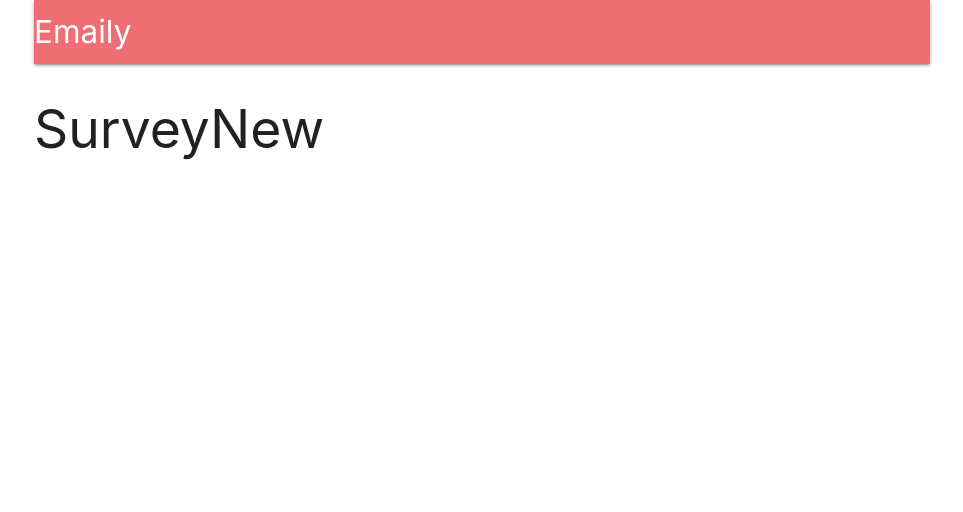
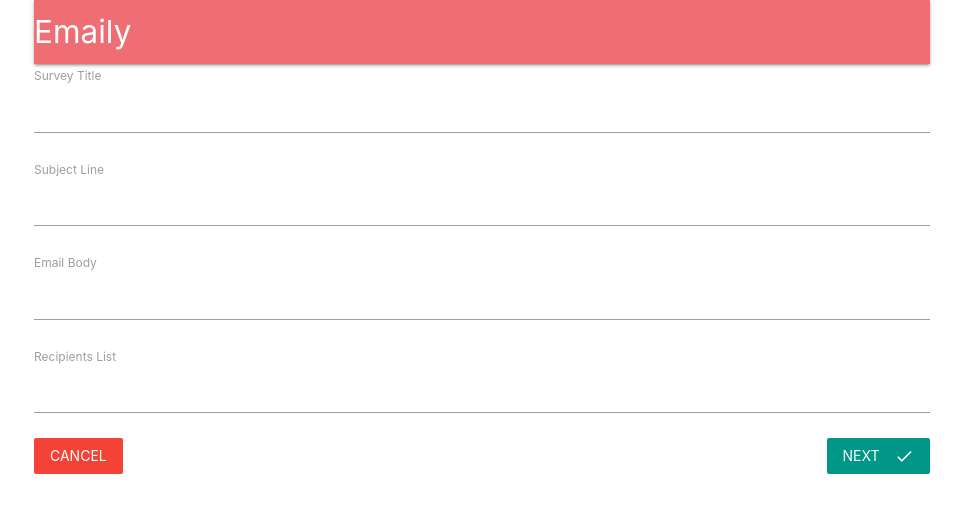
Before and after one commit to adelinegayle/feedback-sender, a React app in the folder client/: page /surveys/new in a window 1280 px wide. Shown: the whole page, without its empty margins (158-1121 px from the left). Built offline with nearby package versions, Linux system fonts and the light colour scheme; no server answers.

Commit message:
client side survey form

```diff
--- a/client/package.json
+++ b/client/package.json
@@ -16,6 +16,7 @@
     "react-scripts": "5.0.1",
     "react-stripe-checkout": "^2.6.3",
     "redux": "^4.2.0",
+    "redux-form": "^8.3.8",
     "redux-thunk": "^2.4.1",
     "web-vitals": "^2.1.4"
   },
--- a/client/public/index.html
+++ b/client/public/index.html
@@ -24,6 +24,7 @@
       work correctly both with client-side routing and a non-root public URL.
       Learn how to configure a non-root public URL by running `npm run build`.
     -->
+    <link href="https://fonts.googleapis.com/icon?family=Material+Icons" rel="stylesheet">
     <title>React App</title>
   </head>
   <body>
--- a/client/src/components/App.js
+++ b/client/src/components/App.js
@@ -5,9 +5,8 @@ import * as actions from '../actions';
 
 import Header from './Header';
 import Landing from './Landing';
-const Dashboard = () => <h2>Dashboard</h2>;
-const SurveyNew = () => <h2>SurveyNew</h2>;
-
+import Dashboard from './Dashboard';
+import SurveyNew from './surveys/SurveyNew';
 class App extends Component {
   componentDidMount() {
     this.props.fetchUser();
@@ -15,16 +14,14 @@ class App extends Component {
 
   render() {
     return (
+      <BrowserRouter>
         <div className='container'>
-        <BrowserRouter>
-          <div>
           <Header />
           <Route exact path='/' component={Landing} />
           <Route exact path='/surveys' component={Dashboard} />
           <Route path='/surveys/new' component={SurveyNew} />
         </div>
       </BrowserRouter>
-      </div>
     );
   }
 }
--- /dev/null
+++ b/client/src/components/Dashboard.js
@@ -0,0 +1,17 @@
+import React from 'react';
+import { Link } from 'react-router-dom';
+
+const Dashboard = () => {
+    return (
+        <div>
+            Dashboard
+            <div className="fixed-action-btn">
+                <Link to="/surveys/new" className="btn-floating btn-large red">
+                    <i className="material-icons">add</i>
+                </Link>
+            </div>
+        </div>
+    )
+};
+
+export default Dashboard;
--- /dev/null
+++ b/client/src/components/surveys/SurveyField.js
@@ -0,0 +1,13 @@
+import React from 'react';
+
+export default ({ input, label, meta: { error, touched } }) => {
+  return (
+    <div>
+      <label>{label}</label>
+      <input style={{ marginBottom: '5px' }} {...input} />
+      <div className='red-text' style={{ marginBottom: '20px' }}>
+        {touched && error}
+      </div>
+    </div>
+  );
+};
--- /dev/null
+++ b/client/src/components/surveys/SurveyForm.js
@@ -0,0 +1,60 @@
+import React, { Component } from 'react';
+import { reduxForm, Field } from 'redux-form';
+import { Link } from 'react-router-dom';
+import SurveyField from './SurveyField';
+
+const FIELDS = [
+  { label: 'Survey Title', name: 'title' },
+  { label: 'Subject Line', name: 'subject' },
+  { label: 'Email Body', name: 'body' },
+  { label: 'Recipients List', name: 'emails' },
+];
+
+class SurveyForm extends Component {
+  renderFields() {
+    return FIELDS.map(({ label, name }) => (
+      <Field
+        key={name}
+        label={label}
+        type='text'
+        name={name}
+        component={SurveyField}
+      />
+    ));
+  }
+  render() {
+    return (
+      <div>
+        <form
+          onSubmit={this.props.handleSubmit((values) => console.log(values))}
+        >
+          {this.renderFields()}
+          <Link to='/surveys' className='red btn-flat white-text'>
+            Cancel
+          </Link>
+          <button type='submit' className='teal btn-flat right white-text'>
+            Next
+            <i className='material-icons right'>done</i>
+          </button>
+        </form>
+      </div>
+    );
+  }
+}
+
+const validate = (values) => {
+  const errors = {};
+
+  FIELDS.forEach(({ name }) => {
+    if (!values[name]) {
+      errors[name] = `You must provide a value`;
+    }
+  });
+
+  return errors;
+};
+
+export default reduxForm({
+  validate,
+  form: 'surveyForm',
+})(SurveyForm);
--- /dev/null
+++ b/client/src/components/surveys/SurveyNew.js
@@ -0,0 +1,12 @@
+import React, { Component } from 'react';
+import SurveyForm from './SurveyForm';
+
+class SurveyNew extends Component{
+    render() {
+        return (
+        <div><SurveyForm /></div>
+        );
+    }
+}
+
+export default SurveyNew;
--- a/client/src/reducers/index.js
+++ b/client/src/reducers/index.js
@@ -1,6 +1,8 @@
 import { combineReducers } from 'redux';
+import { reducer as reduxForm } from 'redux-form';
 import authReducer from './authReducer';
 
 export default combineReducers({
   auth: authReducer,
+  form: reduxForm
 });
--- /dev/null
+++ b/client/src/utils/validateEmails.js
@@ -0,0 +1,3 @@
+export default (emails) => {
+  const emailsArray = emails.split(',').map((email) => email.trim());
+};
```
Also changed, not shown: 1 other file. Lines whose indentation alone changed are shown as unchanged.
